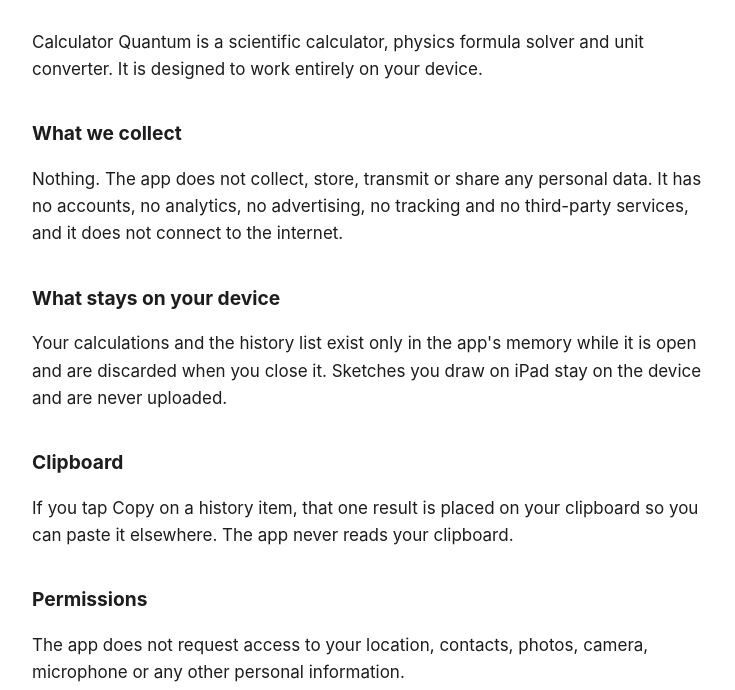
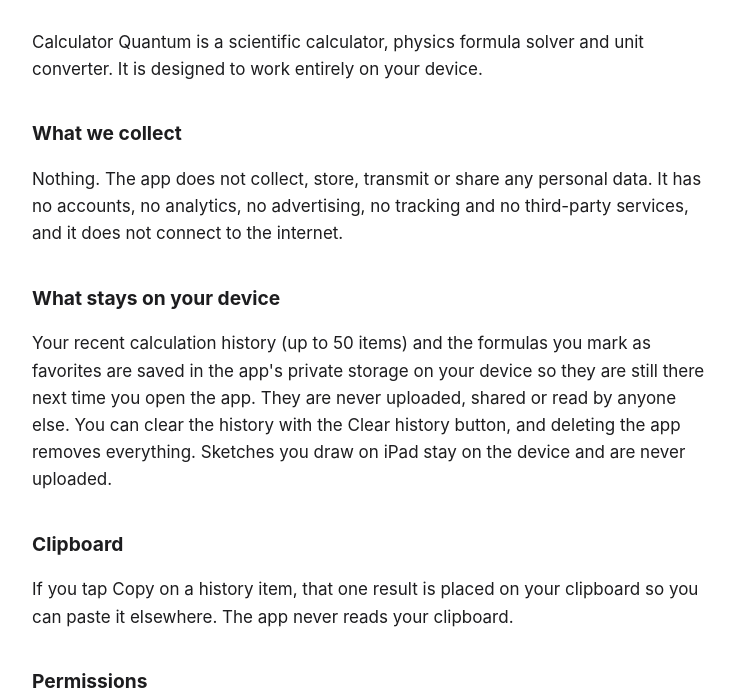
Before and after one commit to harshayelamati/calculator-quantum-support, a plain HTML site: page privacy.html in a window 1280 px wide. Shown: the part 121-811 px from the top of the page, without its empty margins (268-1003 px from the left). Drawn offline with Linux system fonts and the light colour scheme.

Commit message:
Update privacy policy and support for on-device history and favorites

```diff
--- a/privacy.html
+++ b/privacy.html
@@ -19,7 +19,7 @@
 <h2>What we collect</h2>
 <p>Nothing. The app does not collect, store, transmit or share any personal data. It has no accounts, no analytics, no advertising, no tracking and no third-party services, and it does not connect to the internet.</p>
 <h2>What stays on your device</h2>
-<p>Your calculations and the history list exist only in the app's memory while it is open and are discarded when you close it. Sketches you draw on iPad stay on the device and are never uploaded.</p>
+<p>Your recent calculation history (up to 50 items) and the formulas you mark as favorites are saved in the app's private storage on your device so they are still there next time you open the app. They are never uploaded, shared or read by anyone else. You can clear the history with the Clear history button, and deleting the app removes everything. Sketches you draw on iPad stay on the device and are never uploaded.</p>
 <h2>Clipboard</h2>
 <p>If you tap Copy on a history item, that one result is placed on your clipboard so you can paste it elsewhere. The app never reads your clipboard.</p>
 <h2>Permissions</h2>
```
